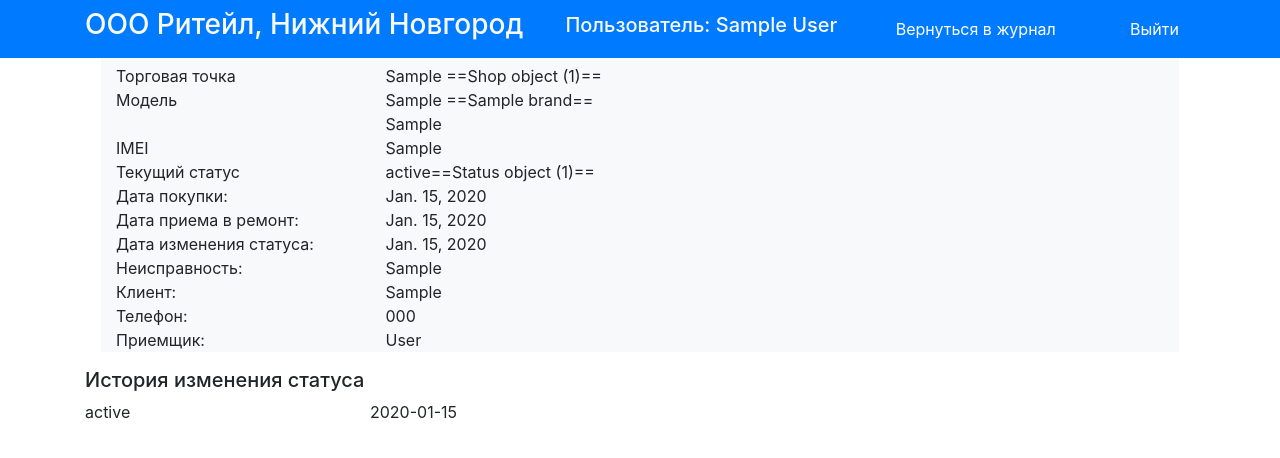
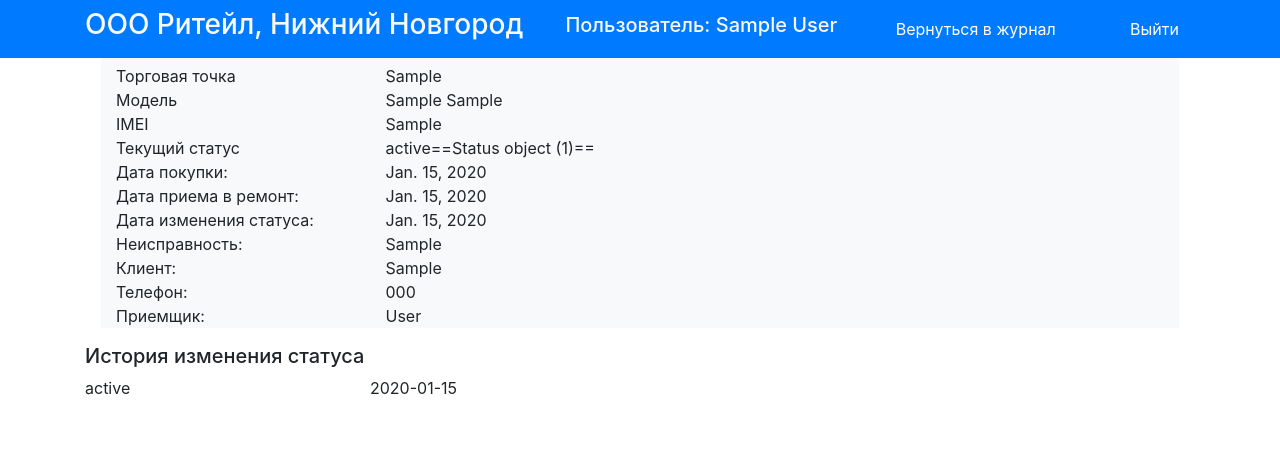
Before and after one commit to NetMaster1/servicebay, a Django app: page /items/card/1 in a window 1280 px wide. Shown: the top 458 px of the page. Run offline with Django 3.2, Linux system fonts and the light colour scheme; a user stored in the database is signed in; tables that the repository leaves empty hold one stand-in row (values such as "Sample post"); some libraries are stand-ins or nearby versions.

Commit message:
01_05_25

```diff
--- a/templates/card.html
+++ b/templates/card.html
@@ -25,7 +25,7 @@
                 </div>
                 <div class="col-3">
                     {{item.shop}}
-                    =={{item.shop_modified}}==
+                    <!-- =={{item.shop_modified}}== -->
                 </div>
             </div>
             <div class="row">
@@ -34,7 +34,7 @@
                 </div>
                 <div class="col-3">
                     {{item.brand}}
-                    =={{item.brand_modified}}==
+                    <!-- =={{item.brand_modified}}== -->
                     {{item.model}}
                 </div>
             </div>
@@ -54,7 +54,7 @@
                     {{item.status}}=={{item.status_modified}}==
                 </div>
 
-                {% if request.user.username == 'Винокуров' or request.user.username == 'NetMaster' %}
+                {% if request.user.username == 'Винокуров' or request.user.username == 'NetMaster' or request.username == 'Винокурова' %}
                 <div class="col-3">
                     <form action="{% url 'update' item.id %}" method="POST">
                         {% csrf_token %}
```
